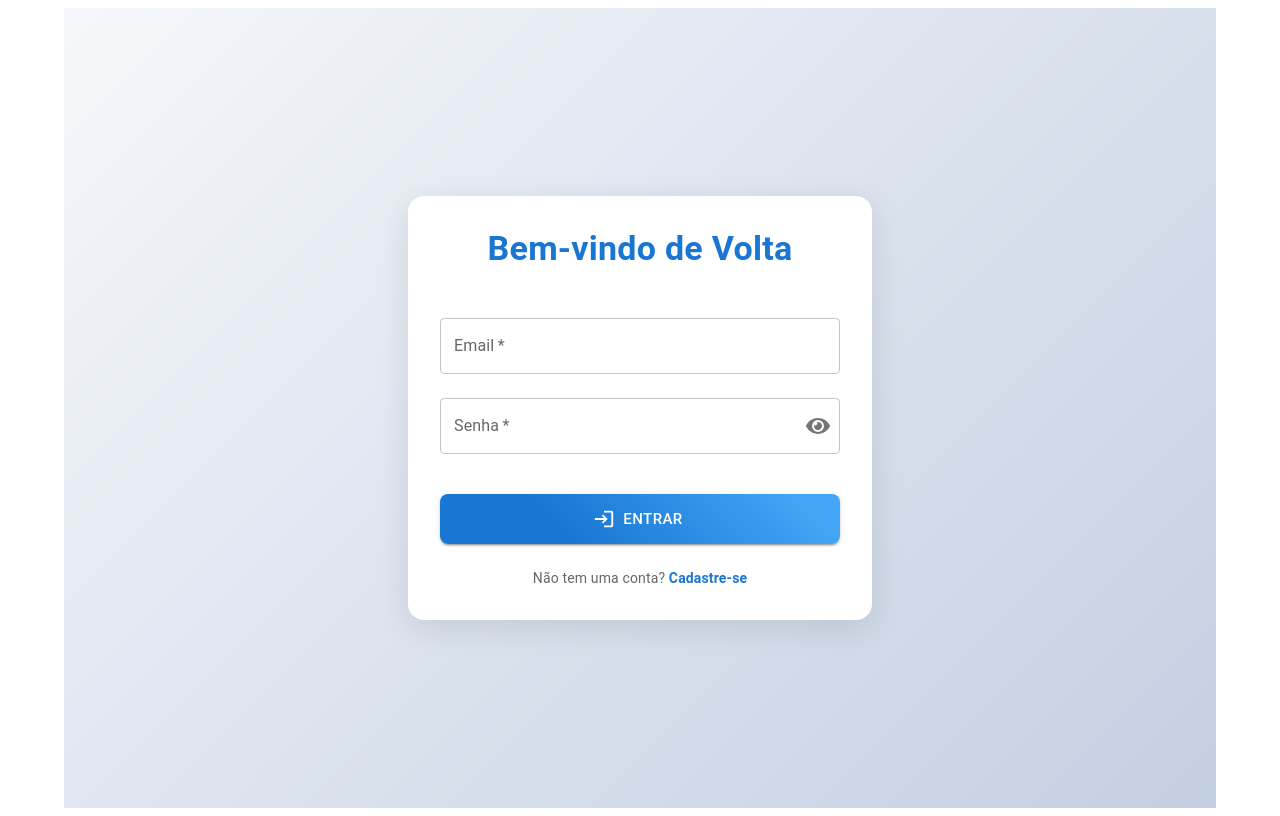
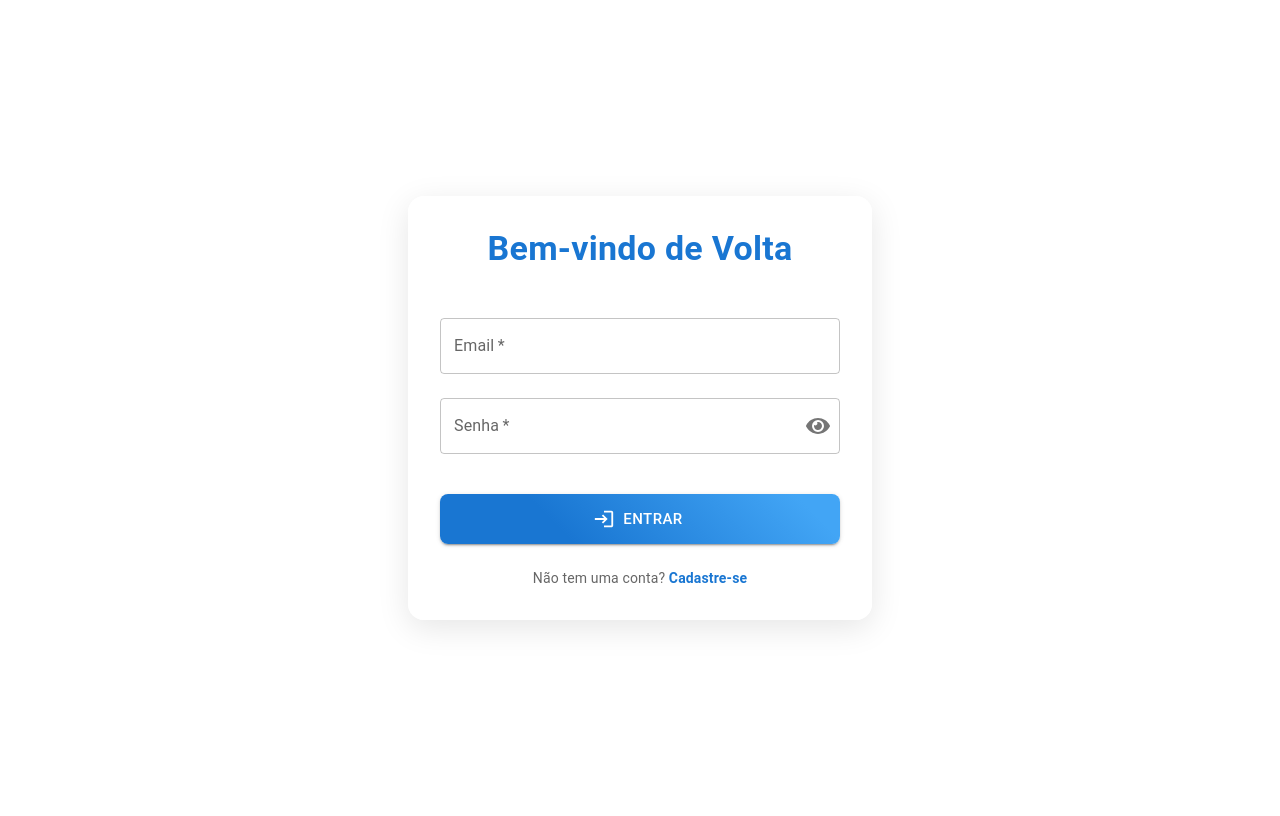
Before and after one commit to thiago-liracst/financial-manager, a React (Create React App) app: page /#/ in a window 1280 px wide. Built offline with nearby package versions, Linux system fonts and the light colour scheme.

Commit message:
Change background

```diff
--- a/src/pages/Dashboard.js
+++ b/src/pages/Dashboard.js
@@ -15,7 +15,7 @@ import AddButton from "../components/dashboard/AddButton";
 
 const DashboardContainer = styled(Box)(({ theme }) => ({
   minHeight: "100vh",
-  backgroundColor: "#f5f5f5",
+  backgroundColor: "#ffffffff",
   paddingTop: theme.spacing(2),
   paddingBottom: theme.spacing(10),
 }));
--- a/src/pages/Login.js
+++ b/src/pages/Login.js
@@ -80,7 +80,7 @@ const Login = () => {
           minHeight: "100vh",
           display: "flex",
           alignItems: "center",
-          background: "linear-gradient(135deg, #f5f7fa 0%, #c3cfe2 100%)",
+          background: "linear-gradient(135deg, #ffffffff 0%, #ffffffff 100%)",
         }}
       >
         <FormContainer elevation={3}>
```
